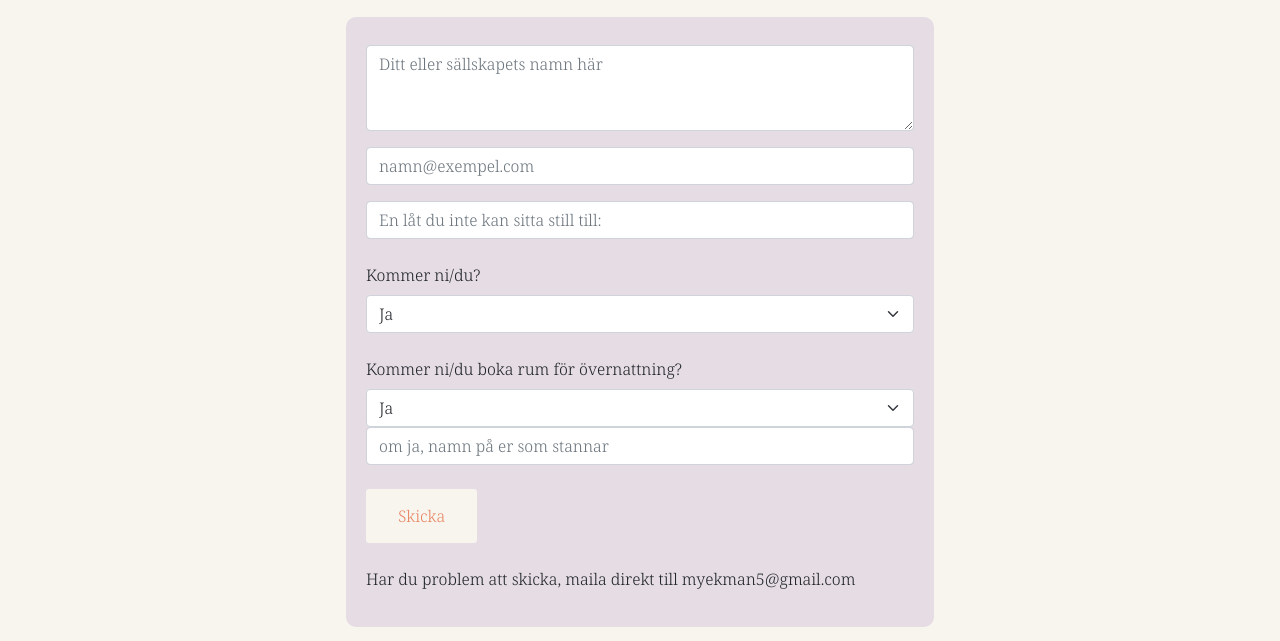
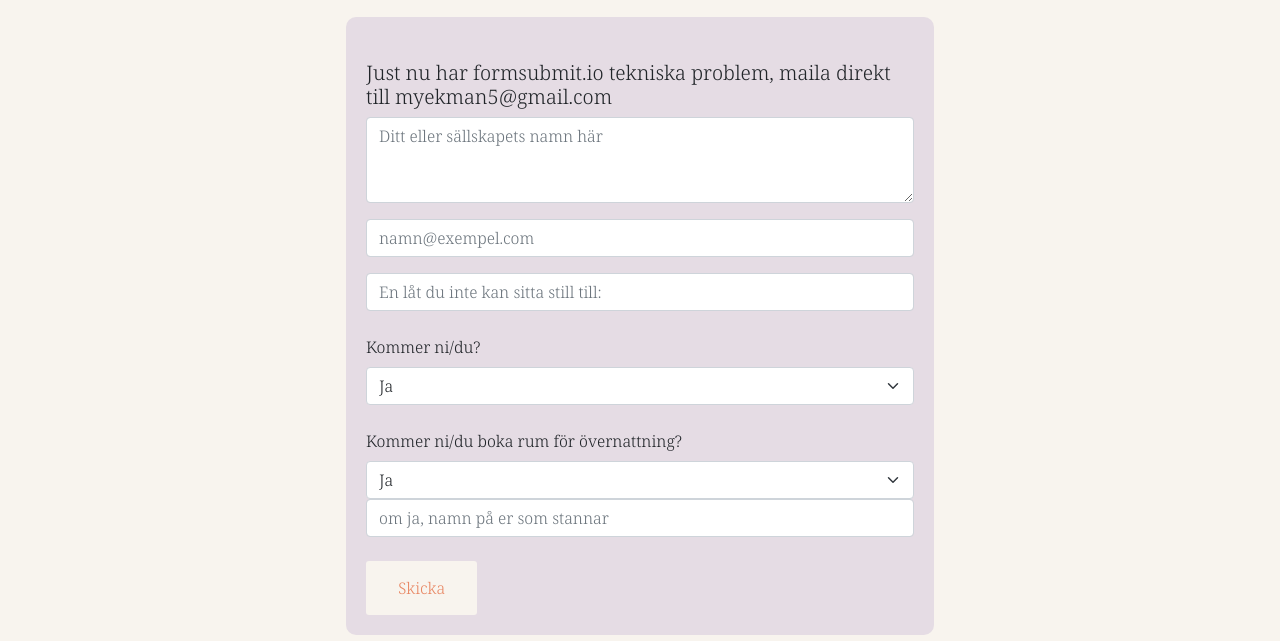
Before and after one commit to Myekman/myochmarcus, a website: page osa.html in a window 1280 px wide. Shown: the part 159-800 px from the top of the page. Drawn offline with nearby package versions, Linux system fonts and the light colour scheme.

Commit message:
form error

```diff
--- a/osa.html
+++ b/osa.html
@@ -53,7 +53,7 @@
         <div class="row">
           <div class="col-md-6 offset-md-3">
             <div class="form-container-osa">
-                <h3></h3>
+              <h5 class="mt-4">Just nu har formsubmit.io tekniska problem, maila direkt till myekman5@gmail.com</h5>
               <form action="https://formsubmit.co/myekman5@gmail.com" method="POST">
                 <div class="mb-3">
                     <label for="exampleFormControlTextarea1" class="form-label d-none">Ditt eller hela sällskapets namn här</label>
@@ -84,7 +84,7 @@
               </div>
               <div class="mt-4">
                 <button type="submit" class="btn btn-primary">Skicka</button>
-                <p class="mt-4">Har du problem att skicka, maila direkt till myekman5@gmail.com</p>
+                <!-- <p class="mt-4">Har du problem att skicka, maila direkt till myekman5@gmail.com</p> -->
               </div>
               </form>
             </div>
```
Also changed, not shown: tal.html (+1 -0 lines).
